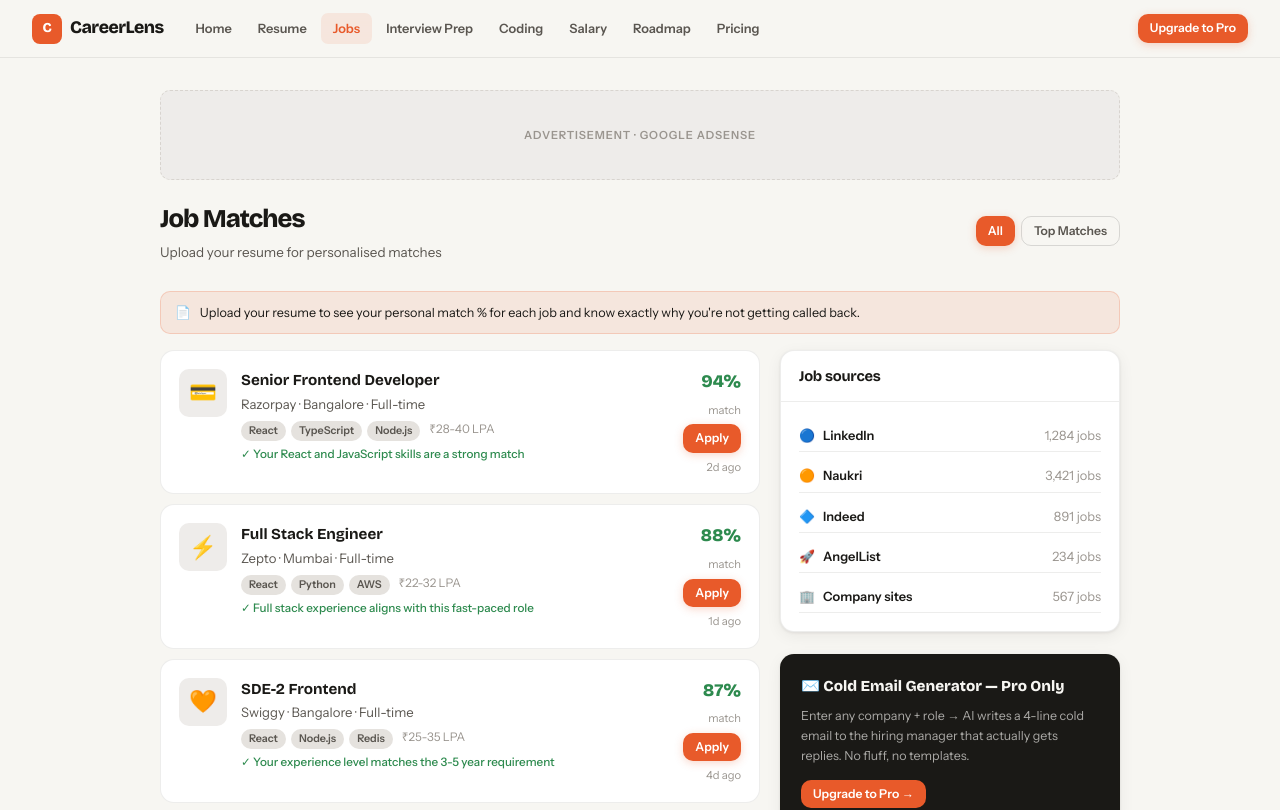
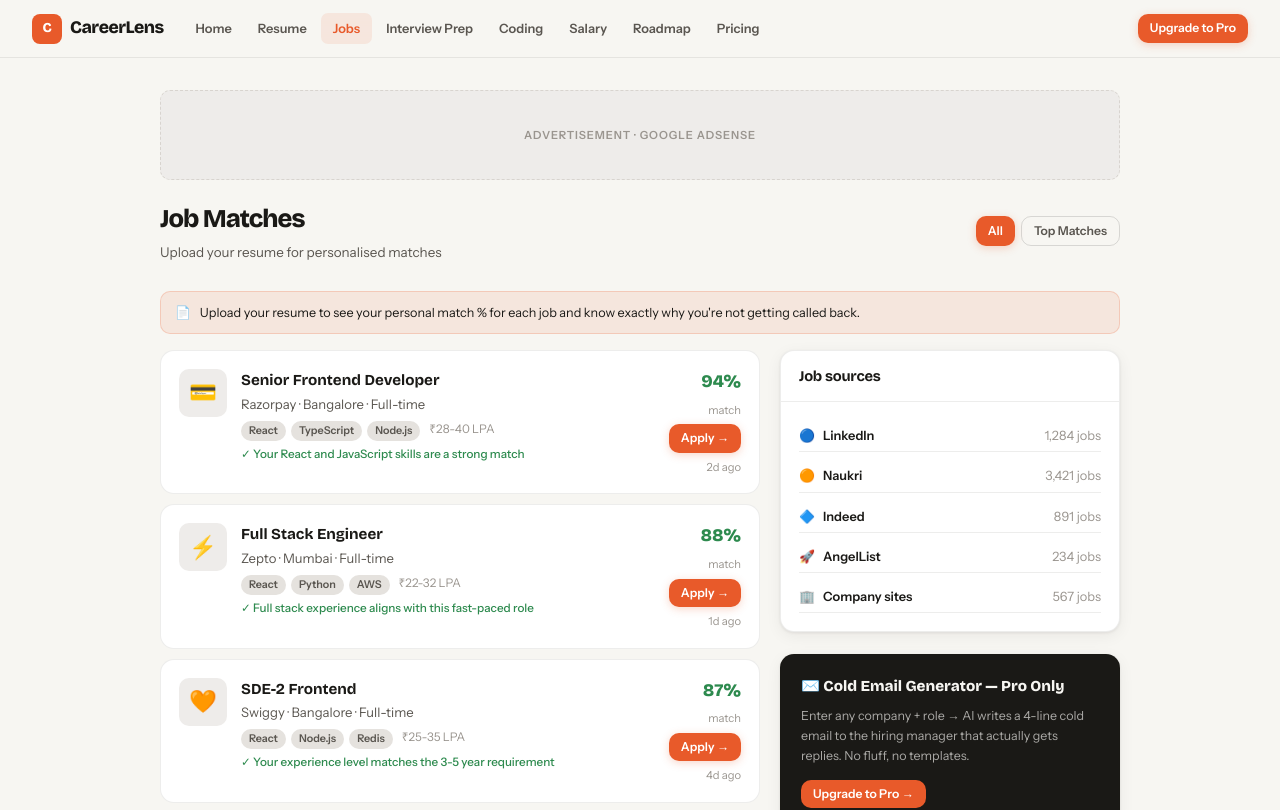
Before and after one commit to faraz0104/careerlens, a Next.js app: page /jobs in a window 1280 px wide. Shown: the top 810 px of the page. Built offline with nearby package versions, Linux system fonts and the light colour scheme.

Commit message:
Fix Apply button — was dead, now opens LinkedIn job search for that role+company

```diff
--- a/app/CareerLens.jsx
+++ b/app/CareerLens.jsx
@@ -1386,7 +1386,7 @@
               <div style={{ display: "flex", flexDirection: "column", alignItems: "flex-end", gap: 6 }}>
                 <div className="job-match">{job.match}%</div>
                 <div style={{ fontSize: ".7rem", color: "var(--ink3)" }}>match</div>
-                <button className="btn btn-sm btn-primary">Apply</button>
+                <button className="btn btn-sm btn-primary" onClick={() => { const q = encodeURIComponent(`${job.title} ${job.company} India`); window.open(`https://www.linkedin.com/jobs/search/?keywords=${q}`, "_blank"); }}>Apply →</button>
                 <div style={{ fontSize: ".7rem", color: "var(--ink3)" }}>{job.posted}</div>
               </div>
             </div>
```
